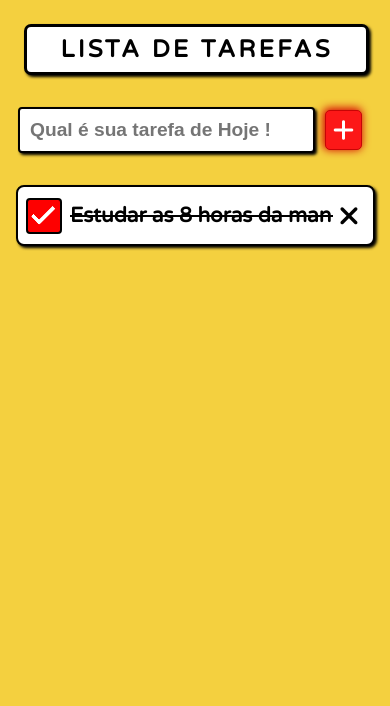
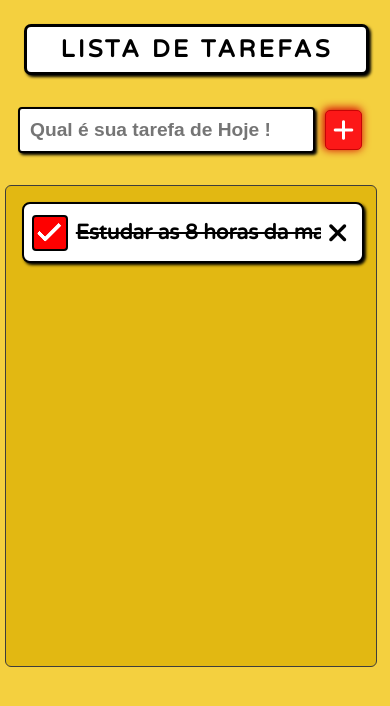
Before and after one commit to EduardoSantos-2020/To-do-List, a plain HTML site: page index.html in a window 390 px wide. Drawn offline with Linux system fonts and the light colour scheme.

Commit message:
mudanças layuot

```diff
--- a/assets/script.js
+++ b/assets/script.js
@@ -59,29 +59,27 @@ const adicionarItemBanco = (evento) => {
 
     InputTexto = document.querySelector('#input-text');
 
-    if (InputTexto.value > "" && (evento.type === "click" || evento.keyCode === 13 || evento.type === "touchstart")) {
+    if (evento.keyCode == 13 || evento.type == "click") {
 
-        Banco.push({ 'tarefa': InputTexto.value, "Status": false });
+        if (InputTexto.value>'') {
+            Banco.push({ 'tarefa': InputTexto.value, "Status": false });
+            InputTexto.placeholder = 'Qual é sua nova tarefa !';
 
-        InputTexto.value = '';
-        InputTexto.placeholder = 'Qual é sua nova tarefa !';
-
-
-        if (window.innerWidth > 992) {
+        }else{
+            InputTexto.placeholder = 'Digite uma Tarefa !';
             InputTexto.focus();
             atualizandoTela();
         }
 
+        if (Banco.length>1) {
+        InputTexto.value = '';
+        InputTexto.focus();
+        atualizandoTela();
+
+        }
+
         atualizandoTela();
         atualizarIndice();
-    }
-    if (evento.keyCode === 32 ||evento.type === "click" && InputTexto.value == '') {
-       setInterval(function(){
-         InputTexto.focus();
-       },10000)
-
-        InputTexto.placeholder = 'Digite uma Tarefa !';
-        atualizandoTela();
     }
 
 }
@@ -134,10 +132,10 @@ const marcaCheckbox = (itemBox, i) => {
 function scrollBar(e){
 
     if (e.type==="scroll") {
-        document.querySelector('body').classList.add('ativo')
+        document.querySelector('.lista-tarefas').classList.add('ativo')
 
         setTimeout(()=>{
-            document.querySelector('body').classList.remove('ativo')
+            document.querySelector('.lista-tarefas').classList.remove('ativo')
         },800)
     }
 
@@ -145,8 +143,7 @@ function scrollBar(e){
 
     atualizandoTela();
 
+    document.querySelector('#ItemList').addEventListener('scroll',scrollBar);
     document.querySelector('#ItemList').addEventListener('click', ClickCadaItem);
     document.querySelector('#btn-enviar').addEventListener('click', adicionarItemBanco);
-    document.querySelector('#btn-enviar').addEventListener("touchstart", adicionarItemBanco);
-    window.addEventListener('scroll',scrollBar);
     document.getElementById('input-text').addEventListener('keypress', adicionarItemBanco);
--- a/assets/style.css
+++ b/assets/style.css
@@ -1,48 +1,13 @@
 @import url('https://fonts.googleapis.com/css2?family=Varela+Round&display=swap');
-:root{
-  scroll-padding-top:40px;
-}
-
-
-body::-webkit-scrollbar{
-  width: 20px;
-  height: 8px;
-
-}
-
- body::-webkit-scrollbar-thumb{
-  width: 12px;
-  background-color:#00000000;
-  border-radius: 10px;
-  background-clip: content-box;
-  border: 6px solid transparent;
-}
-
-body::-webkit-scrollbar-thumb:active{
-  background-color: #797878;
-
-}
-
-.ativo::-webkit-scrollbar-thumb {
- background-color: #00000060;
-}
-
 
 body {
   box-sizing: border-box;
   font-family: 'Varela Round', sans-serif;
   background-color: #F4D03F;
-  width: inherit;
-  height: inherit;
   margin: 0;
   padding: 0;
+
 }
-
-.container {
-  overflow: hidden;
-}
-
-
 
 .lista-input {
   width: 100%;
@@ -53,7 +18,7 @@ body {
   display: flex;
   justify-content: center;
   align-items: center;
-  padding: 1rem;
+  padding: .7rem;
 
 }
 
@@ -117,13 +82,36 @@ body {
 }
 
 .lista-tarefas {
-  width: 50%;
-  margin: 0 auto;
+  width: 45%;
+  height: 26em;
+  margin: 0 25%;
+  overflow-y: scroll;
   flex-direction: column;
+  background-color: #e2b812;
+  border: 1px solid #3d3c3c;
+  border-radius: 6px;
+  scroll-padding-top:40px;
 }
 
-.lista-tarefas::-webkit-scrollbar {
-  display: none;
+.lista-tarefas::-webkit-scrollbar{
+  width: 12px;
+}
+
+ .lista-tarefas::-webkit-scrollbar-thumb{
+  background-color:#00000000;
+   border-radius: 6px;
+   background-clip: content-box;
+  border: 3px solid transparent;
+  transition: all .5s ease-in-out;
+}
+
+.lista-tarefas::-webkit-scrollbar-thumb:active{
+  background-color: #666565;
+
+}
+ .ativo::-webkit-scrollbar-thumb {
+  background-color:#00000031;
+  transition: all .5s ease-in;
 }
 
 .Itemcheck {
@@ -248,7 +236,6 @@ body {
 
   .container {
     width: 100%;
-    height: 100%;
   }
 
   .lista-input {
@@ -280,19 +267,15 @@ body {
     transition: none;
   }
 
-
-
   .botao {
     margin: 2rem 10px 0 10px;
     font-size: 1.5rem;
   }
 
-
-
   .lista-tarefas {
-    width: 100%;
-   padding: 1rem 0;
-   scroll-padding: 20px;
+    width: 95%;
+    height: 30em;
+    margin: 2rem  .2rem  0 .3rem ;
   }
 
   .Itemcheck {
```
